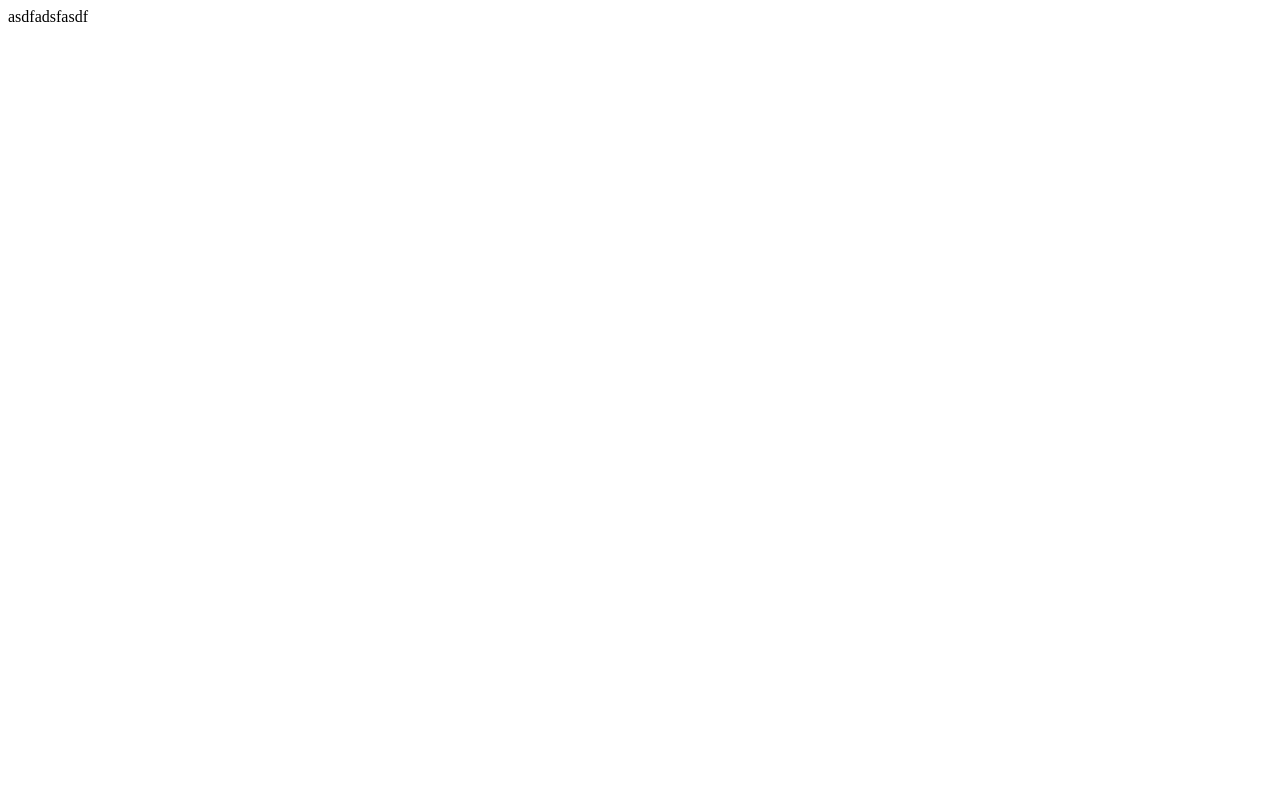
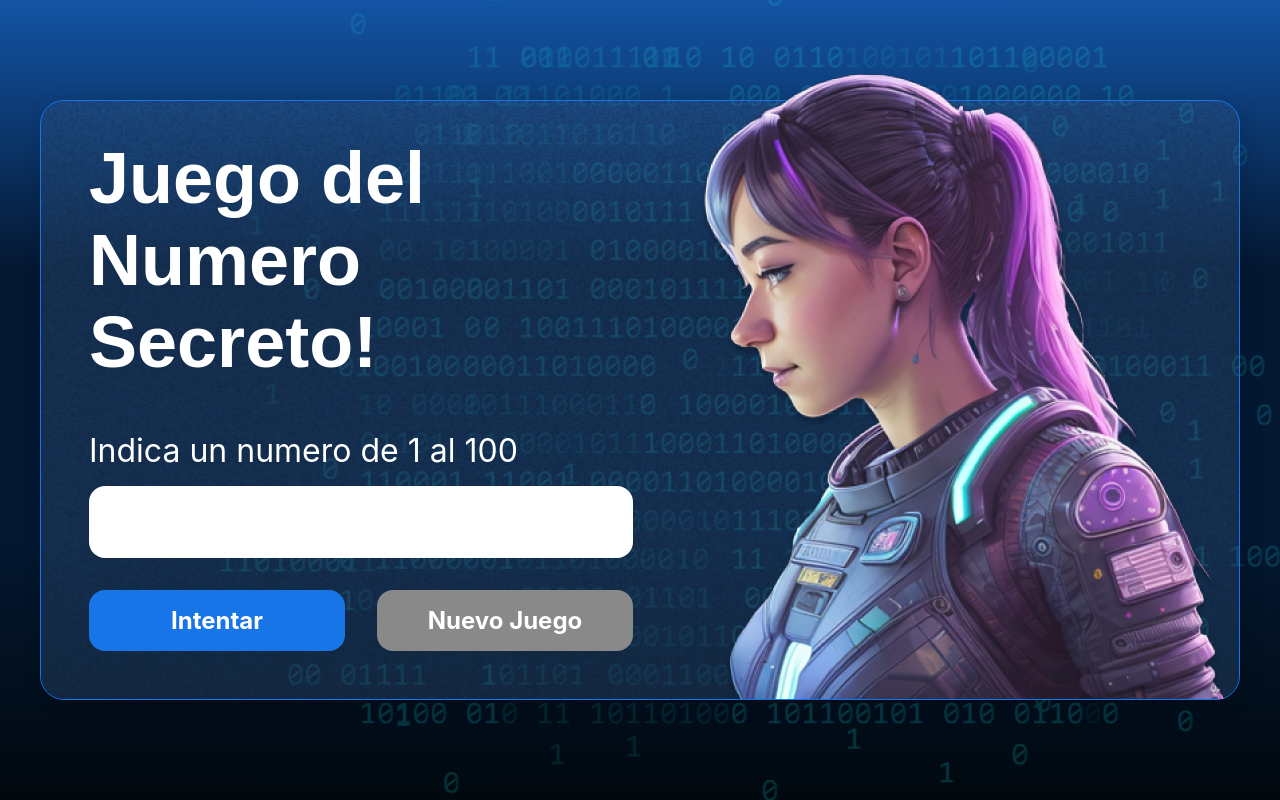
Before and after one commit to jzapatahma/3-pagina-alura2, a plain HTML site: page index.html in a window 1280 px wide. Drawn offline with Linux system fonts and the light colour scheme.

Commit message:
2-Avances con algoritmos mas bien estructurados

```diff
--- /dev/null
+++ b/app.js
@@ -0,0 +1,63 @@
+let numeroSecreto = 0;
+let intentos = 0;
+let listaNumerosSorteados = [];
+
+function asignarTextoElemento(elemento, texto) {
+    let elementoHtml = document.querySelector(elemento);
+    elementoHtml.innerHTML = texto;
+    return;
+}
+
+function verificarIntento() {
+    let numeroDeUsuario = parseInt(document.getElementById('valorUsuario').value);
+    //tres iguales, indican comparar igual valor, e igual tipo de datos
+    //console.log(numeroDeUsuario);
+    //console.log(intentos);
+    if(numeroDeUsuario===numeroSecreto){
+        asignarTextoElemento('p',`Acertaste el numero Secreto en ${intentos} ${intentos === 1 ? 'vez' : 'veces'} `)
+        document.getElementById('reiniciar').removeAttribute('disabled');
+    } else {
+        //El usuario no acerto el numero
+        if(numeroDeUsuario>numeroSecreto){
+            asignarTextoElemento('p','El numero secreto es menor');
+        } else {
+            asignarTextoElemento('p','El numero secreto es mayor');
+        }
+        intentos++;
+        limpiarCaja();
+    }
+    return;
+}
+
+function limpiarCaja() {
+    document.querySelector('#valorUsuario').value=''; // Adicionando # busca por id;
+}
+
+function generarNumeroSecreto() {
+    let numeroGenerado = Math.floor(Math.random()*10)+1;
+    // Si el numero esta generado esta incluido en la lista
+    console.log(numeroGenerado);
+    console.log(listaNumerosSorteados);
+    if (listaNumerosSorteados.includes(numeroGenerado)) {
+        return generarNumeroSecreto();
+    } else {
+        listaNumerosSorteados.push(numeroGenerado);
+    }
+    return numeroGenerado;
+}
+
+function condicionesIniciales(){
+    asignarTextoElemento('h1', 'Juego del Numero Secreto!');
+    asignarTextoElemento('p', 'Indica un numero de 1 al 100');
+    numeroSecreto = generarNumeroSecreto(); // Generar el numero aleatorio
+    intentos = 1; // Reiniciar la variable de intentos
+    console.log(numeroSecreto);
+}
+
+function reiniciarJuego() {
+    limpiarCaja(); // Limpiar texto, variables
+    condicionesIniciales(); // Indicar mensaje de inicio, intervalos de numeros
+    document.querySelector('#reiniciar').setAttribute('disabled','true')
+}
+
+condicionesIniciales();
--- a/index.html
+++ b/index.html
@@ -1 +1,34 @@
-asdfadsfasdf
+ <!DOCTYPE html>
+ <html lang="es">
+ <head>
+    <meta charset="UTF-8">
+    <meta name="viewport" content="width=device-width, initial-scale=1.0">
+    <!--
+       <link rel="preconnect" href="https://fonts.googleapis.com">
+    <link rel="preconnect" href="https://fonts.gstatic.com" crossorigin>
+    <link href="https://fonts.googleapis.com/css2?family=Chakra+Petch:wght@700&family=Inter:wght@400;700&display=swap"
+        rel="stylesheet">
+    -->
+
+    <link rel="stylesheet" href="style.css">
+    <title>JS Game 2</title>
+ </head>
+ <body>
+    <div class="container">
+        <div class="container__contenido">
+            <div class="container__informaciones">
+                <div class="container__texto">
+                    <h1></h1>
+                    <p class="texto__parrafo"></p>
+                </div>
+                <input type="number" id="valorUsuario" min="1" max="10" class="container__input">
+                <div class="chute container__botones">
+                    <button onclick="verificarIntento();" class="container__boton">Intentar</button>
+                    <button onclick="reiniciarJuego()" class="container__boton" id="reiniciar" disabled>Nuevo Juego</button>
+                </div>
+            </div>
+            <img src="./img/ia.png" alt="Una persona mirando a la izquierda" class="container__imagen-persona">
+        </div>
+    </div>
+    <script src="app.js"></script>
+ </html>
--- /dev/null
+++ b/style.css
@@ -0,0 +1,111 @@
+* {
+    box-sizing: border-box;
+    margin: 0;
+    padding: 0;
+    color: white;
+}
+
+body {
+    background: linear-gradient(#1354A5 0%, #041832 33.33%, #041832 66.67%, #01080E 100%);
+    height: 100vh;
+    display: flex;
+    align-items: center;
+    justify-content: center;
+}
+
+
+body::before {
+    background-image: url("img/code.png");
+    background-repeat: no-repeat;
+    background-position: right;
+    content: "";
+    display: block;
+    position: absolute;
+    width: 100%;
+    height: 100%;
+    opacity: 0.4;
+}
+
+.container {
+    width: 1200px;
+    height: 600px;
+    display: flex;
+    align-items: center;
+    justify-content: space-between;
+    border-radius: 24px;
+    border: 1px solid #1875E8;
+    box-shadow: 4px 4px 20px 0px rgba(1, 8, 14, 0.15);
+    background-image: url("img/Ruido.png");
+    background-size: 100% 100%;
+    position: relative;
+}
+
+
+.container__contenido {
+    display: flex;
+    align-items: center;
+    position: absolute;
+    bottom: 0;
+}
+
+.container__informaciones {
+    flex: 1;
+    padding: 3rem;
+}
+
+.container__boton {
+    border-radius: 16px;
+    background: #1875E8;
+    padding: 16px 24px;
+    width: 100%;
+    font-size: 24px;
+    font-weight: 700;
+    border: none;
+    margin-top: 2rem;
+}
+
+.container__boton:disabled {
+    background: #898989;
+}
+
+.container__texto {
+    margin: 16px 0 16px 0;
+}
+
+.container__texto-azul {
+    color: #1875E8;
+}
+
+.container__input {
+    width: 100%;
+    height: 72px;
+    border-radius: 16px;
+    background-color: #FFF;
+    border: none;
+    color: #1875E8;
+    padding: 2rem;
+    font-size: 24px;
+    font-weight: 700;
+    font-family: 'Inter', sans-serif;
+}
+
+.container__botones {
+    display: flex;
+    gap: 2em;
+}
+
+h1 {
+    font-family: 'Chakra Petch', sans-serif;
+    font-size: 72px;
+    padding-bottom: 3rem;
+}
+
+p,
+button {
+    font-family: 'Inter', sans-serif;
+}
+
+.texto__parrafo {
+    font-size: 32px;
+    font-weight: 400;
+}
```
Also changed, not shown: img/Ruido.png (added), img/bg.png (added), img/code.png (added), img/ia.png (added).
